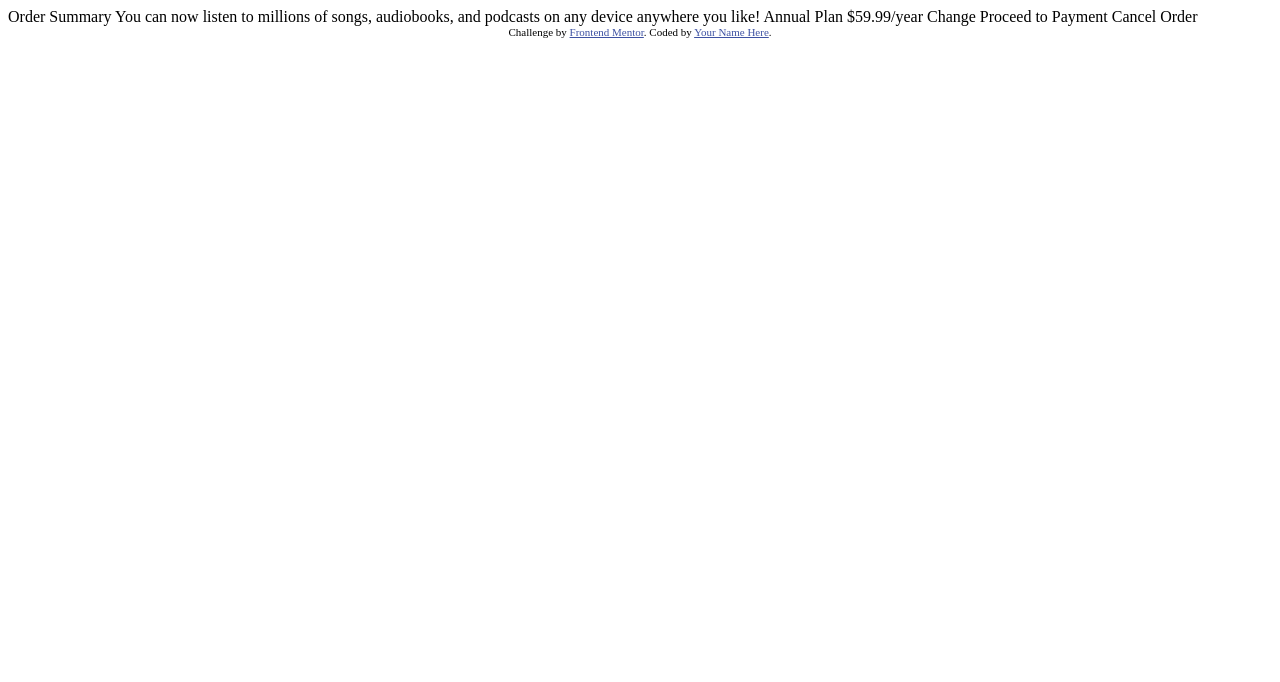
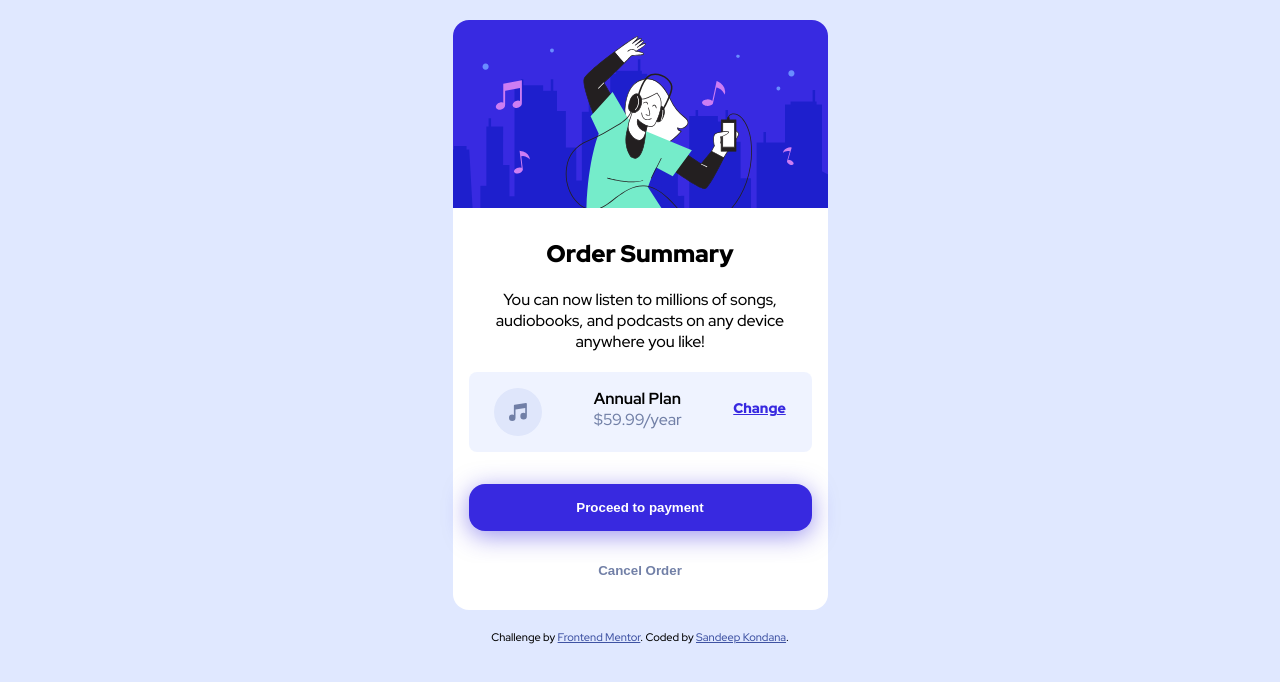
Before and after one commit to sandeepkondana/Order-summary, a plain HTML site: page index.html in a window 1280 px wide. Drawn offline with Linux system fonts and the light colour scheme.

Commit message:
final changes

```diff
--- a/index.html
+++ b/index.html
@@ -1,37 +1,55 @@
 <!DOCTYPE html>
 <html lang="en">
+
 <head>
     <meta charset="UTF-8">
-  <meta name="viewport" content="width=device-width, initial-scale=1.0"> <!-- displays site properly based on user's device -->
+    <meta name="viewport" content="width=device-width, initial-scale=1.0">
+    <!-- displays site properly based on user's device -->
 
     <link rel="icon" type="image/png" sizes="32x32" href="./images/favicon-32x32.png">
-
+    <link rel="stylesheet" href="./style.css">
     <title>Frontend Mentor | Order summary card</title>
 
     <!-- Feel free to remove these styles or customise in your own stylesheet 👍 -->
     <style>
-    .attribution { font-size: 11px; text-align: center; }
-    .attribution a { color: hsl(228, 45%, 44%); }
+        .attribution {
+            font-size: 11px;
+            text-align: center;
+        }
+
+        .attribution a {
+            color: hsl(228, 45%, 44%);
+        }
     </style>
 </head>
+
 <body>
+    <div class="main-container">
 
-  Order Summary
+        <div class="image"></div>
+        <h2 class="heading">Order Summary</h2>
+        <p class="main-para">You can now listen to millions of songs, audiobooks, and podcasts on any device anywhere
+            you
+            like!</p>
 
-  You can now listen to millions of songs, audiobooks, and podcasts on any
-  device anywhere you like!
+        <div class="annual-plan-box">
+            <img src="./images/icon-music.svg" alt="music-icon">
+            <div class="price">
+                <h4>Annual Plan <br><span>$59.99/year</span></h4>
+            </div>
+            <p>Change</p>
+        </div>
+        <div class="button-group">
+            <button class="cta-button">Proceed to payment</button>
+            <button class="cancel-order">Cancel Order</button>
+        </div>
 
-  Annual Plan
-  $59.99/year
-
-  Change
-
-  Proceed to Payment
-  Cancel Order
+    </div>
 
     <div class="attribution">
         Challenge by <a href="https://www.frontendmentor.io?ref=challenge" target="_blank">Frontend Mentor</a>.
-    Coded by <a href="#">Your Name Here</a>.
+        Coded by <a href="#">Sandeep Kondana</a>.
     </div>
 </body>
+
 </html>
--- /dev/null
+++ b/style.css
@@ -0,0 +1,99 @@
+@import url('https://fonts.googleapis.com/css2?family=Red+Hat+Display:wght@500;700;900&display=swap');
+
+*{
+    padding: 0em;
+    margin: 0em;
+    box-sizing: border-box;
+}
+body{
+    background-image: url('./images/pattern-background-mobile.svg') no-repeat;;
+    width: 100%;
+    background-color: hsl(225, 100%, 94%);
+    font-family: 'Red Hat Display', sans-serif;
+}
+
+.main-container{
+    margin: 20px auto;
+    background-color: white;
+    max-width: 375px;
+    border-radius: 1rem;
+}
+
+.image{
+    background-image: url('./images/illustration-hero.svg');
+    aspect-ratio: 4/2;
+    position: relative;
+    background-size: cover;
+    width: 100%;
+    border-radius: 1rem 1rem 0 0;
+}
+
+.heading{
+    margin: 30px 0 20px 0;
+    text-align: center;
+    font-weight: 900;
+}
+
+.main-para{
+    font-size: 16px;
+    font-weight: 500;
+    margin: 0 1rem 1.3rem 1rem;
+    text-align: center;
+}
+
+.annual-plan-box{
+    background-color: hsl(225, 100%, 94%, 0.5);
+    border-radius: .5rem;
+    display: flex;
+    flex-direction: row;
+    margin: 1rem;
+    justify-content: space-around;
+    padding: 1rem 0rem;
+}
+
+.annual-plan-box p{
+    margin-top: 0.7rem;
+    text-decoration: underline;
+    color: hsl(245, 75%, 52%);
+    font-weight: 900;
+    font-size: 14px;
+}
+.annual-plan-box span{
+    color: hsl(224, 23%, 55%);
+    font-weight: 500;
+}
+
+.cta-button{
+    background-color: hsl(245, 75%, 52%);
+    color: white;
+    border-radius: 1rem;
+    padding: 1rem;
+    margin: 1rem;
+    font-weight: 900;
+    border: none;
+    box-shadow: 0 5px 25px 0 hsl(245, 75%, 52%, 0.5);
+    cursor: pointer;
+}
+.button-group{
+    display: flex;
+    flex-direction: column;
+}
+.cancel-order{
+    border: none;
+    background-color: white;
+    font-weight: 900;
+    color: hsl(224, 23%, 55%);
+    margin-bottom: 2rem;
+    margin-top: 1rem;
+    cursor: pointer;
+}
+.cancel-order:hover{
+    color: #121212;
+}
+.cta-button:hover{
+    background-color:hsl(245, 75%, 52%, 0.7);
+}
+.annual-plan-box p:hover{
+    color:hsl(245, 75%, 52%, 0.7);
+    cursor: pointer;
+}
```
Lines whose indentation alone changed are shown as unchanged.
